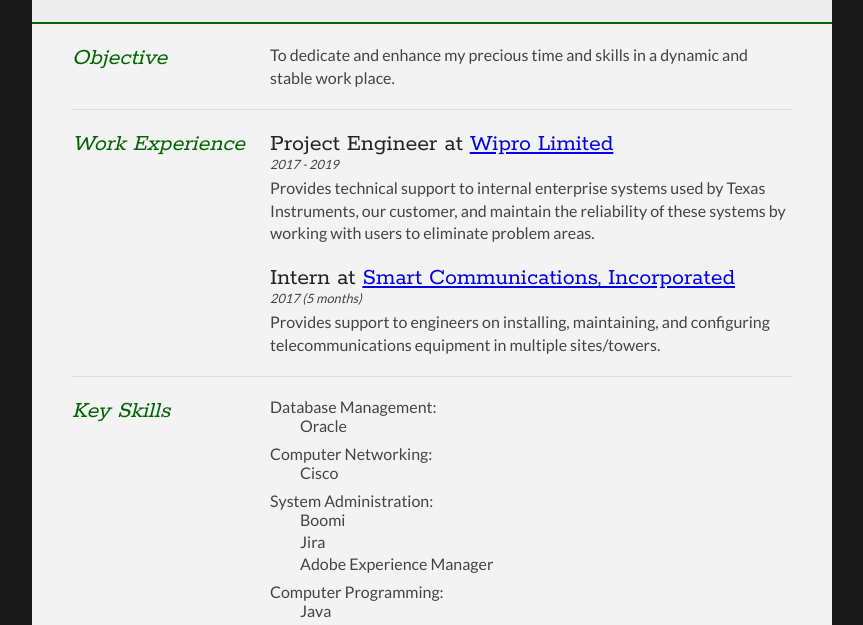
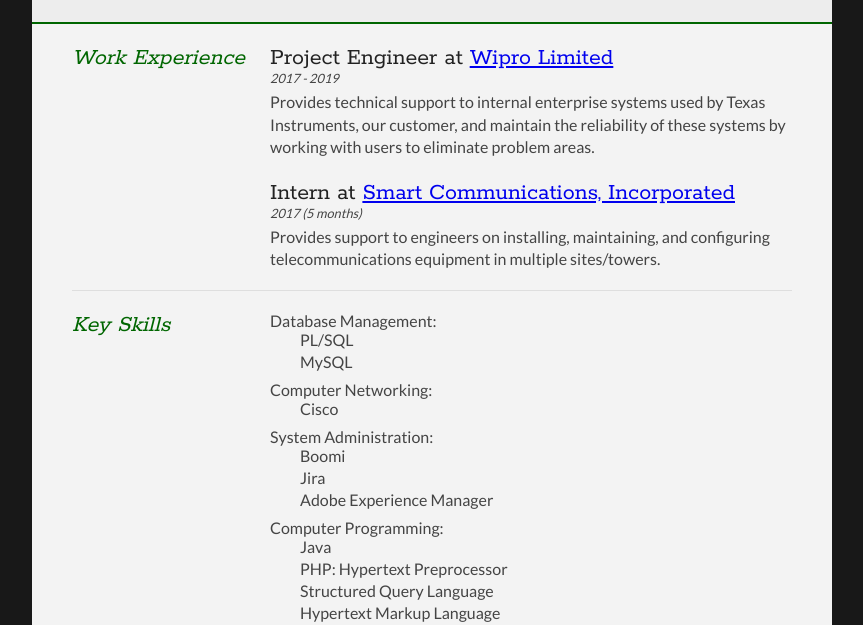
Before and after one commit to jacobdjake/jacobdjake.github.io, a plain HTML site: page index.html in a window 1280 px wide. Shown: the part 174-799 px from the top of the page, without its empty margins (208-1071 px from the left). Drawn offline with Linux system fonts and the light colour scheme.

Commit message:
Update index.html

```diff
--- a/index.html
+++ b/index.html
@@ -39,20 +39,6 @@
 	<div id="mainArea" class="quickFade delayFive">
 
 		<section>
-			<article>
-				<div class="sectionTitle">
-					<h1>Objective</h1>
-				</div>
-
-				<div class="sectionContent">
-					<p>To dedicate and enhance my precious time and skills in a dynamic and stable work place.</p>
-				</div>
-			</article>
-			<div class="clear"></div>
-		</section>
-
-
-		<section>
 			<div class="sectionTitle">
 				<h1>Work Experience</h1>
 			</div>
@@ -83,7 +69,8 @@
 				<ul class="keySkills">
 					<li>Database Management:
 						<ul>
-							<li>Oracle</li>
+							<li>PL/SQL</li>
+							<li>MySQL</li>
 						</ul>
 					</li>
 					<li>Computer Networking:
@@ -102,7 +89,7 @@
 						<ul>
 							<li>Java</li>
 							<li>PHP: Hypertext Preprocessor</li>
-							<li>Structure Query Language</li>
+							<li>Structured Query Language</li>
 							<li>Hypertext Markup Language</li>
 							<li>JavaScript</li>
 						</ul>
```
